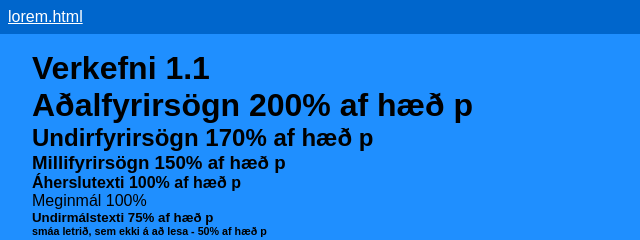
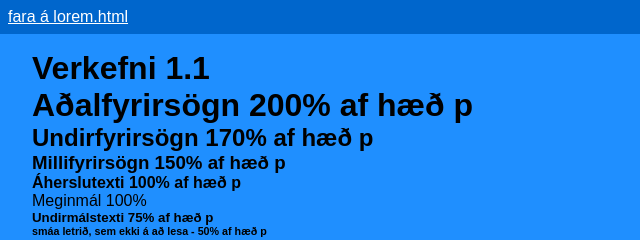
Before and after one commit to marteinnsi/verkefni-1, a plain HTML site: page index.html in a window 1280 px wide. Shown: the top 240 px of the page, 0-640 px from the left. Drawn offline with Linux system fonts and the light colour scheme.

Commit message:
adda nav taggi, breyta texta i nav linkum

```diff
--- a/index.html
+++ b/index.html
@@ -11,7 +11,9 @@
 
 <body>
 
-    <a href="./lorem.html" class="navigate">lorem.html</a>
+    <nav>
+        <a href="./lorem.html" class="navigate">fara á lorem.html</a>
+    </nav>
 
     <div class="verkefni">
         <h1>Verkefni 1.1</h1>
```
Also changed, not shown: lorem.html (+3 -1 lines), main.css (line endings or trailing spaces).
